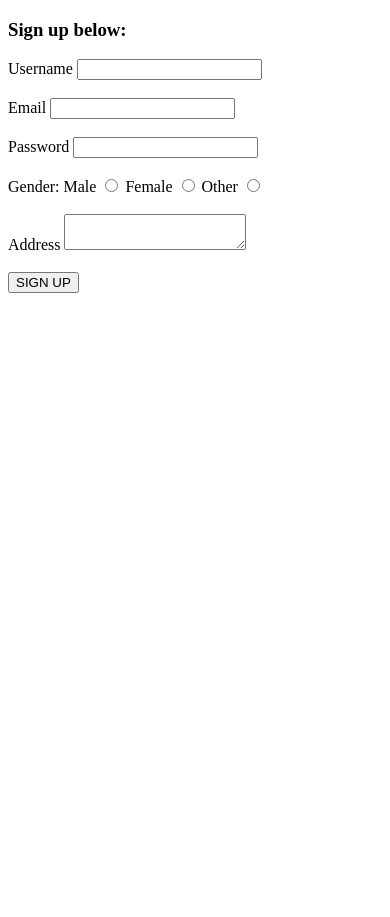
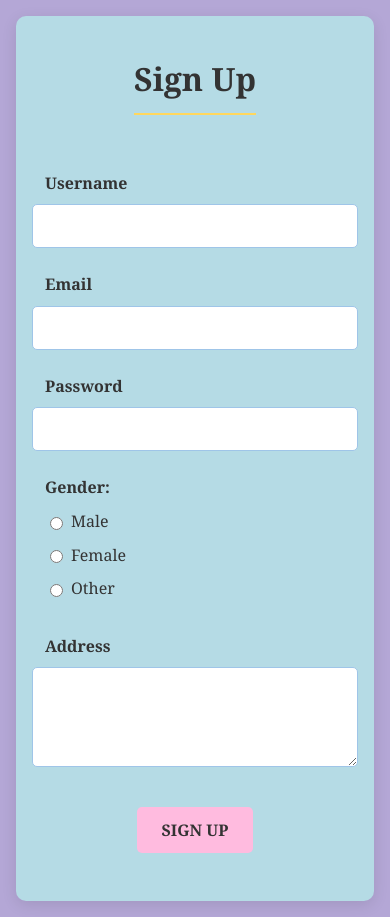
Before and after one commit to bindu2302/Java-Frameworks-and-More, a Spring Boot app: page /open_signUp in a window 390 px wide. Before the commit the page ends 293 px from the top, so only its background shows below. Run offline with Spring Boot 4, Linux system fonts and the light colour scheme.

Commit message:
Add files via upload

```diff
--- a/Authentication/pom.xml
+++ b/Authentication/pom.xml
@@ -60,10 +60,7 @@
 			<scope>test</scope>
 		</dependency>
 
-		<dependency>
-	      <groupId>org.springframework.boot</groupId>
-	      <artifactId>spring-boot-starter-security</artifactId>
-	    </dependency>
+
 	</dependencies>
 
 	<build>
--- a/Authentication/src/main/java/com/authentication/controllers/UsersController.java
+++ b/Authentication/src/main/java/com/authentication/controllers/UsersController.java
@@ -2,6 +2,7 @@ package com.authentication.controllers;
 
 import org.springframework.beans.factory.annotation.Autowired;
 import org.springframework.stereotype.Controller;
+import org.springframework.ui.Model;
 import org.springframework.web.bind.annotation.GetMapping;
 import org.springframework.web.bind.annotation.ModelAttribute;
 import org.springframework.web.bind.annotation.PostMapping;
@@ -28,25 +29,31 @@ public class UsersController {
 
 
 	@PostMapping("/signUp")
-	public String signUp(@ModelAttribute Users user) {
+	public String signUp(@ModelAttribute Users user, Model m) {
 		String username = user.getUsername();
 		boolean usernameExist = service.usernameExist(username);
-		if(usernameExist == false)
+
+		if(usernameExist == false) {
 			service.signUp(user);
-		else
-			System.out.println("User already exist!");
-		return "index";
+			m.addAttribute("msg","User registered successfully!");
+			return "sign_in";
+		}
+		else {
+			m.addAttribute("msg","User already exist!");
+		    return "sign_up";
+		}
 	}
 
 	@PostMapping("/signIn")
-	public String signIn(@ModelAttribute UserLoginData data) {
+	public String signIn(@ModelAttribute UserLoginData data, Model m) {
 
 		Users dbUser = service.getUser(data.getUsername());
 		if(dbUser != null) {
 			if(data.getPassword().equals(dbUser.getPassword()))
 				return "success";
 		}
-		return "fail";
+		m.addAttribute("errorMsg","Wrong credentails, try again!");
+	    return "sign_in";
 	}
 
 }
--- /dev/null
+++ b/Authentication/src/main/resources/static/css/style.css
@@ -0,0 +1,199 @@
+/* Base Styles */
+body {
+    font-family: 'Georgia', serif;
+    line-height: 1.6;
+    margin: 0;
+    padding: 0;
+    background-color: #b4a7d6; /* Outer margin color */
+    min-height: 100vh;
+    display: flex;
+    justify-content: center;
+    align-items: center;
+}
+
+.page-container {
+    width: 100%;
+    padding: 2rem;
+    box-sizing: border-box;
+}
+
+.content-box {
+    max-width: 70%;
+    margin: 0 auto;
+    padding: 2rem;
+    background-color: #b5dbe5; /* Main content color */
+    border-radius: 10px;
+    box-shadow: 0 4px 15px rgba(0, 0, 0, 0.1);
+    text-align: center;
+}
+
+/* Typography */
+h1, h2, h3 {
+    color: #333;
+    margin-bottom: 1.5rem;
+    padding-bottom: 0.5rem;
+    border-bottom: 2px solid #ffd75d;
+    display: inline-block;
+}
+
+/* Button Styles */
+a {
+    display: inline-block;
+    padding: 0.75rem 1.5rem;
+    margin: 0.5rem;
+    background-color: #9fc5e8;
+    color: #333;
+    text-decoration: none;
+    border-radius: 5px;
+    transition: all 0.3s ease;
+    border: 1px solid #b4a7d6;
+    font-weight: bold;
+    min-width: 120px;
+}
+
+a:hover {
+    background-color: #ffbbdf;
+    transform: translateY(-2px);
+    box-shadow: 0 4px 8px rgba(0, 0, 0, 0.1);
+}
+
+.button-group {
+    margin-top: 2rem;
+}
+
+/* Form Styles */
+form {
+    margin: 2rem auto;
+    max-width: 500px;
+    text-align: center;
+}
+
+.form-group {
+    margin-bottom: 1.5rem;
+    text-align: left;
+    display: flex;
+    flex-direction: column;
+    align-items: center;
+}
+
+label {
+    margin-bottom: 0.5rem;
+    color: #333;
+    font-weight: bold;
+    width: 100%;
+    max-width: 300px;
+    text-align: left;
+}
+
+input[type="text"],
+input[type="password"],
+input[type="email"],
+textarea {
+    padding: 0.75rem;
+    border: 1px solid #9fc5e8;
+    border-radius: 5px;
+    width: 100%;
+    max-width: 300px;
+    font-family: 'Georgia', serif;
+    box-sizing: border-box;
+}
+
+textarea {
+    min-height: 100px;
+    resize: vertical;
+}
+
+.radio-group {
+    text-align: center;
+}
+
+.radio-options {
+    display: flex;
+    flex-direction: column;
+    align-items: flex-start;
+    width: 100%;
+    max-width: 300px;
+}
+
+.radio-options label {
+    display: flex;
+    align-items: center;
+    margin-bottom: 0.5rem;
+    font-weight: normal;
+}
+
+input[type="radio"] {
+    margin-right: 0.5rem;
+}
+
+input[type="submit"] {
+    background-color: #ffbbdf;
+    color: #333;
+    padding: 0.75rem 1.5rem;
+    border: none;
+    border-radius: 5px;
+    cursor: pointer;
+    font-weight: bold;
+    transition: all 0.3s ease;
+    font-family: 'Georgia', serif;
+    font-size: 1rem;
+    margin-top: 1rem;
+}
+
+input[type="submit"]:hover {
+    background-color: #ffd75d;
+    transform: translateY(-2px);
+    box-shadow: 0 4px 8px rgba(0, 0, 0, 0.1);
+}
+
+/* Message Styles */
+.success-message,
+.error-message {
+    padding: 1rem;
+    margin: 1rem auto;
+    border-radius: 5px;
+    font-weight: bold;
+    max-width: 500px;
+}
+
+.success-message {
+    background-color: rgba(159, 197, 232, 0.3);
+    border-left: 4px solid #9fc5e8;
+    color: #1a5276;
+}
+
+.error-message {
+    background-color: rgba(255, 187, 223, 0.3);
+    border-left: 4px solid #ffbbdf;
+    color: #7b241c;
+}
+
+/* Responsive Design */
+@media (max-width: 768px) {
+    .content-box {
+        max-width: 90%;
+        padding: 1.5rem;
+    }
+
+    .page-container {
+        padding: 1rem;
+    }
+}
+
+@media (max-width: 480px) {
+    .content-box {
+        max-width: 95%;
+        padding: 1rem;
+    }
+
+    .radio-options {
+        align-items: center;
+    }
+
+    input[type="text"],
+    input[type="password"],
+    input[type="email"],
+    textarea {
+        max-width: 100%;
+    }
+}
--- a/Authentication/src/main/resources/templates/sign_up.html
+++ b/Authentication/src/main/resources/templates/sign_up.html
@@ -2,32 +2,44 @@
 <html>
 <head>
     <meta charset="UTF-8">
-<title>Insert title here</title>
+    <title>Sign Up</title>
+    <link rel="stylesheet" href="./css/style.css">
 </head>
 <body>
-	<h3>Sign up below:</h3>
+    <div class="page-container">
+        <div class="content-box">
+            <h1>Sign Up</h1>
             <form action="signUp" method="post">
-	<label for="username"> Username</label>
+                <div class="form-group">
+                    <label for="username">Username</label>
                     <input type="text" name="username">
-	<br><br>
+                </div>
+                <div th:if="${msg}" class="error-message">
+                    <p th:text="${msg}"></p>
+                </div>
+                <div class="form-group">
                     <label for="email">Email</label>
                     <input type="text" name="email">
-	<br><br>
-	<label for="password"> Password</label>
+                </div>
+                <div class="form-group">
+                    <label for="password">Password</label>
                     <input type="password" name="password">
-	<br><br>
-	<label for="gender">Gender: </label>
-	<label>Male</label>
-	<input type="radio" name="gender" value="M">
-	<label>Female</label>
-	<input type="radio" name="gender" value="F">
-	<label>Other</label>
-	<input type="radio" name="gender" value="O">
-	<br><br>
+                </div>
+                <div class="form-group radio-group">
+                    <label>Gender: </label>
+                    <div class="radio-options">
+                        <label><input type="radio" name="gender" value="M"> Male</label>
+                        <label><input type="radio" name="gender" value="F"> Female</label>
+                        <label><input type="radio" name="gender" value="O"> Other</label>
+                    </div>
+                </div>
+                <div class="form-group">
                     <label for="address">Address</label>
                     <textarea name="address"></textarea>
-	<br><br>
+                </div>
                 <input type="submit" value="SIGN UP">
             </form>
+        </div>
+    </div>
 </body>
 </html>
```
Also changed, not shown: Authentication/src/main/resources/templates/index.html (+16 -9 lines), Authentication/src/main/resources/templates/sign_in.html (+25 -12 lines), 7 other files. Lines whose indentation alone changed are shown as unchanged.
